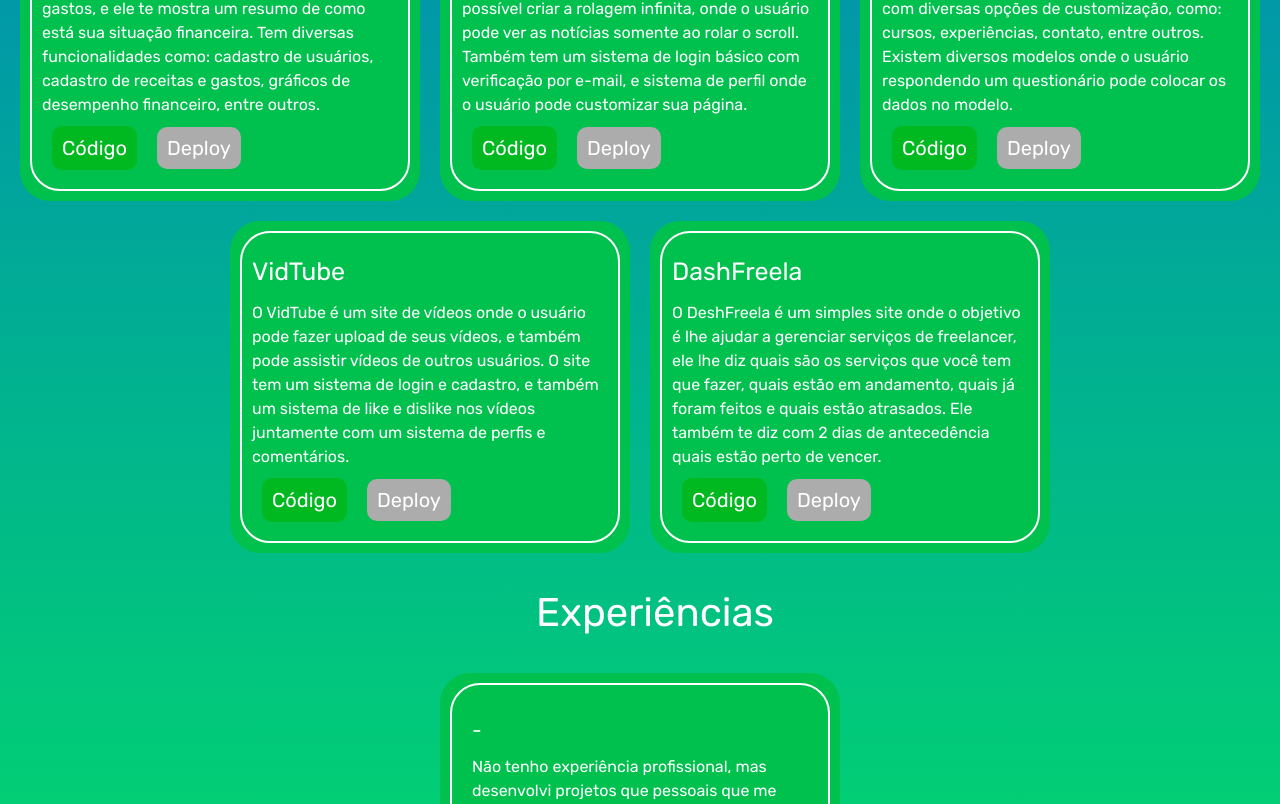
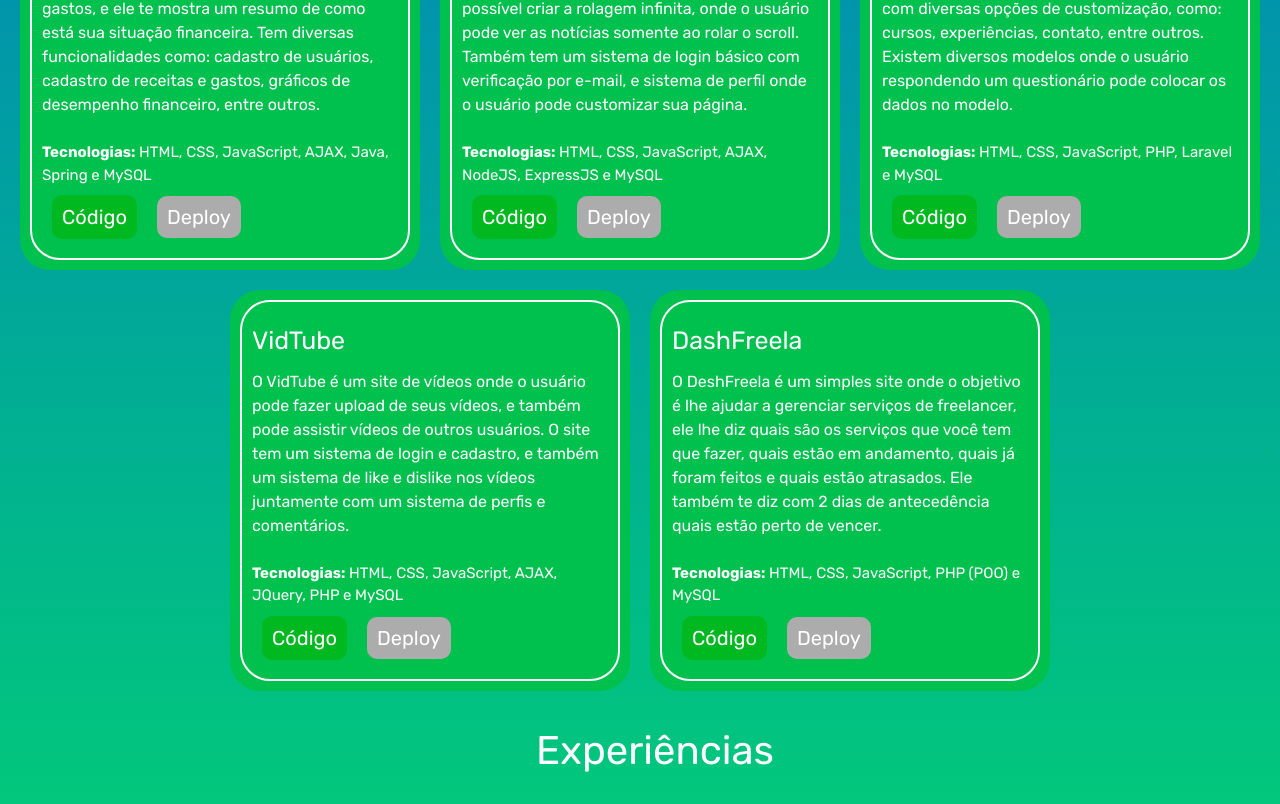
Before and after one commit to Guilherme0112/Guilherme0112.github.io, a Next.js app: page / in a window 1280 px wide. Shown: the part 656-1460 px from the top of the page. Built offline with nearby package versions, Linux system fonts and the light colour scheme; a web font is replaced by a local one.

Commit message:
Ajustes layout

```diff
--- a/src/app/page.js
+++ b/src/app/page.js
@@ -46,21 +46,25 @@ export default function Home() {
               <BoxProjetos
                 titulo="Admon"
                 descricao="O AdMon é um site de administração financeira onde você pode cadastrar sua receita e seus gastos, e ele te mostra um resumo de como está sua situação financeira. Tem diversas funcionalidades como: cadastro de usuários, cadastro de receitas e gastos, gráficos de desempenho financeiro, entre outros."
-                link="https://github.com/Guilherme0112/AdMon">
+                link="https://github.com/Guilherme0112/AdMon"
+                tecnologias="HTML, CSS, JavaScript, AJAX, Java, Spring e MySQL"
+                >
               </BoxProjetos>
             </div>
             <div>
               <BoxProjetos
                 titulo="FutOne"
                 descricao="O FutOne é um site de notícias onde abrange mais o mundo dos jogos, usando o AJAX foi possível criar a rolagem infinita, onde o usuário pode ver as notícias somente ao rolar o scroll. Também tem um sistema de login básico com verificação por e-mail, e sistema de perfil onde o usuário pode customizar sua página."
-                link="https://github.com/Guilherme0112/FutOne">
+                link="https://github.com/Guilherme0112/FutOne"
+                tecnologias="HTML, CSS, JavaScript, AJAX, NodeJS, ExpressJS e MySQL">
               </BoxProjetos>
             </div>
             <div>
               <BoxProjetos
                 titulo="Curriculados"
                 descricao="O Curriculados é um site onde o usuário pode criar seu currículo de forma simples e rápida, com diversas opções de customização, como: cursos, experiências, contato, entre outros. Existem diversos modelos onde o usuário respondendo um questionário pode colocar os dados no modelo."
-                link="https://github.com/Guilherme0112/Curriculados">
+                link="https://github.com/Guilherme0112/Curriculados"
+                tecnologias="HTML, CSS, JavaScript, PHP, Laravel e MySQL">
               </BoxProjetos>
             </div>
             <div>
@@ -68,14 +72,15 @@ export default function Home() {
                 titulo="VidTube"
                 descricao="O VidTube é um site de vídeos onde o usuário pode fazer upload de seus vídeos, e também pode assistir vídeos de outros usuários. O site tem um sistema de login e cadastro, e também um sistema de like e dislike nos vídeos juntamente com um sistema de perfis e comentários."
                 link="https://github.com/Guilherme0112/VidTube"
-              >
+                tecnologias="HTML, CSS, JavaScript, AJAX, JQuery, PHP e MySQL">
               </BoxProjetos>
             </div>
             <div>
               <BoxProjetos
                 titulo="DashFreela"
                 descricao="O DeshFreela é um simples site onde o objetivo é lhe ajudar a gerenciar serviços de freelancer, ele lhe diz quais são os serviços que você tem que fazer, quais estão em andamento, quais já foram feitos e quais estão atrasados. Ele também te diz com 2 dias de antecedência quais estão perto de vencer."
-                link="https://github.com/Guilherme0112/DashFreela">
+                link="https://github.com/Guilherme0112/DashFreela"
+                tecnologias="HTML, CSS, JavaScript, PHP (POO) e MySQL">
 
               </BoxProjetos>
             </div>
--- a/src/components/BoxProjetos.js
+++ b/src/components/BoxProjetos.js
@@ -2,12 +2,14 @@ import style from "@/styles/Home.module.css";
 import ButtonOff from "./ButtonOff";
 import Button from "./Button";
 
-export default function BoxProjetos({titulo, descricao, link}) {
+export default function BoxProjetos({titulo, descricao, link, tecnologias}) {
     return (
         <div className={style.caixa_projeto}>
             <div style={{border: "2px solid  white", borderRadius: "30px", padding: "10px"}}>
                 <h1 style={{ fontSize: "25px"}}>{titulo}</h1>
                 <p>{descricao}</p>
+                <br />
+                <p style={{fontSize: "15px"}}><b>Tecnologias:</b> {tecnologias}</p>
                 <Button link={link}>Código</Button>
                 <ButtonOff>Deploy</ButtonOff>
             </div>
```
